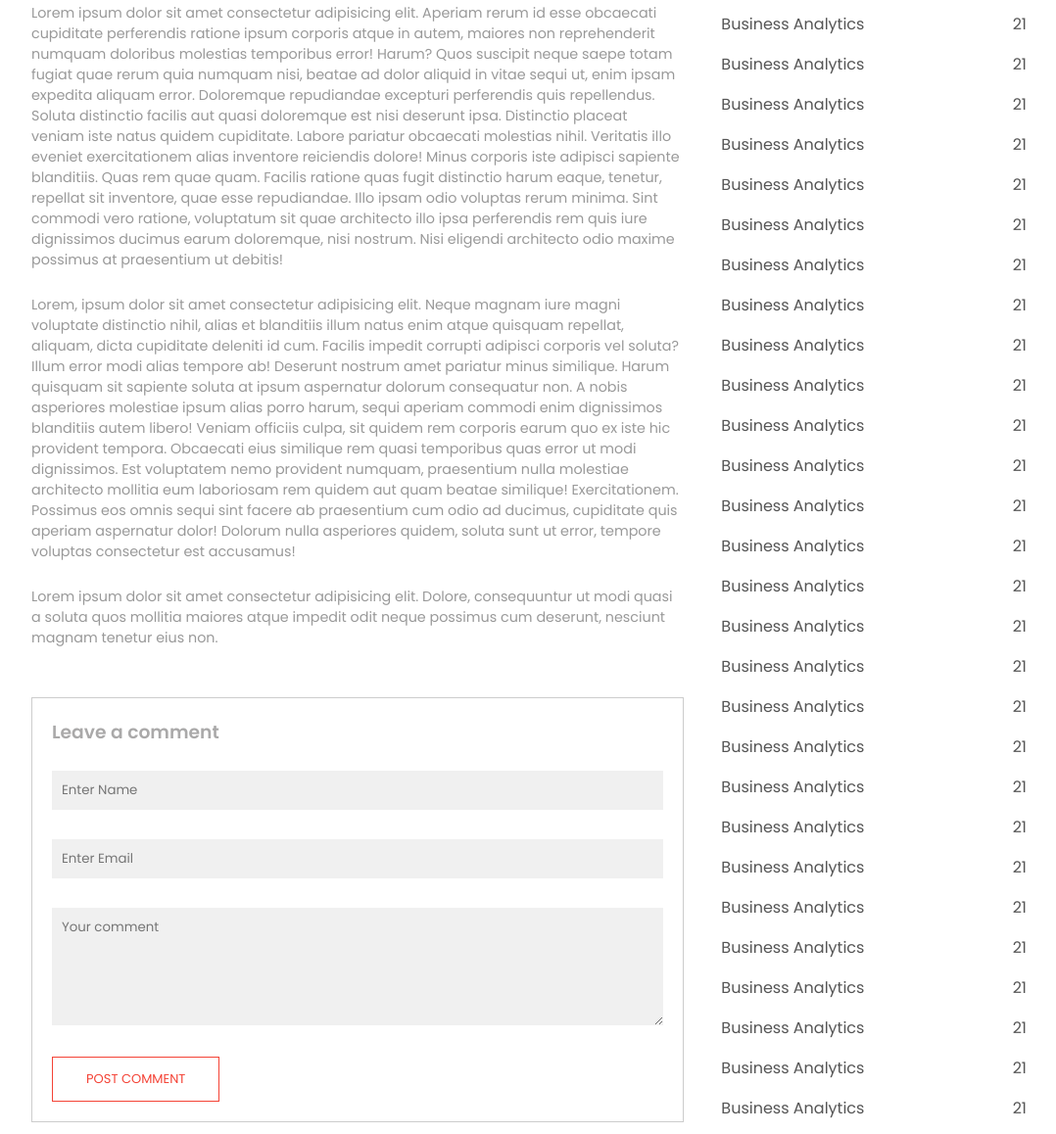
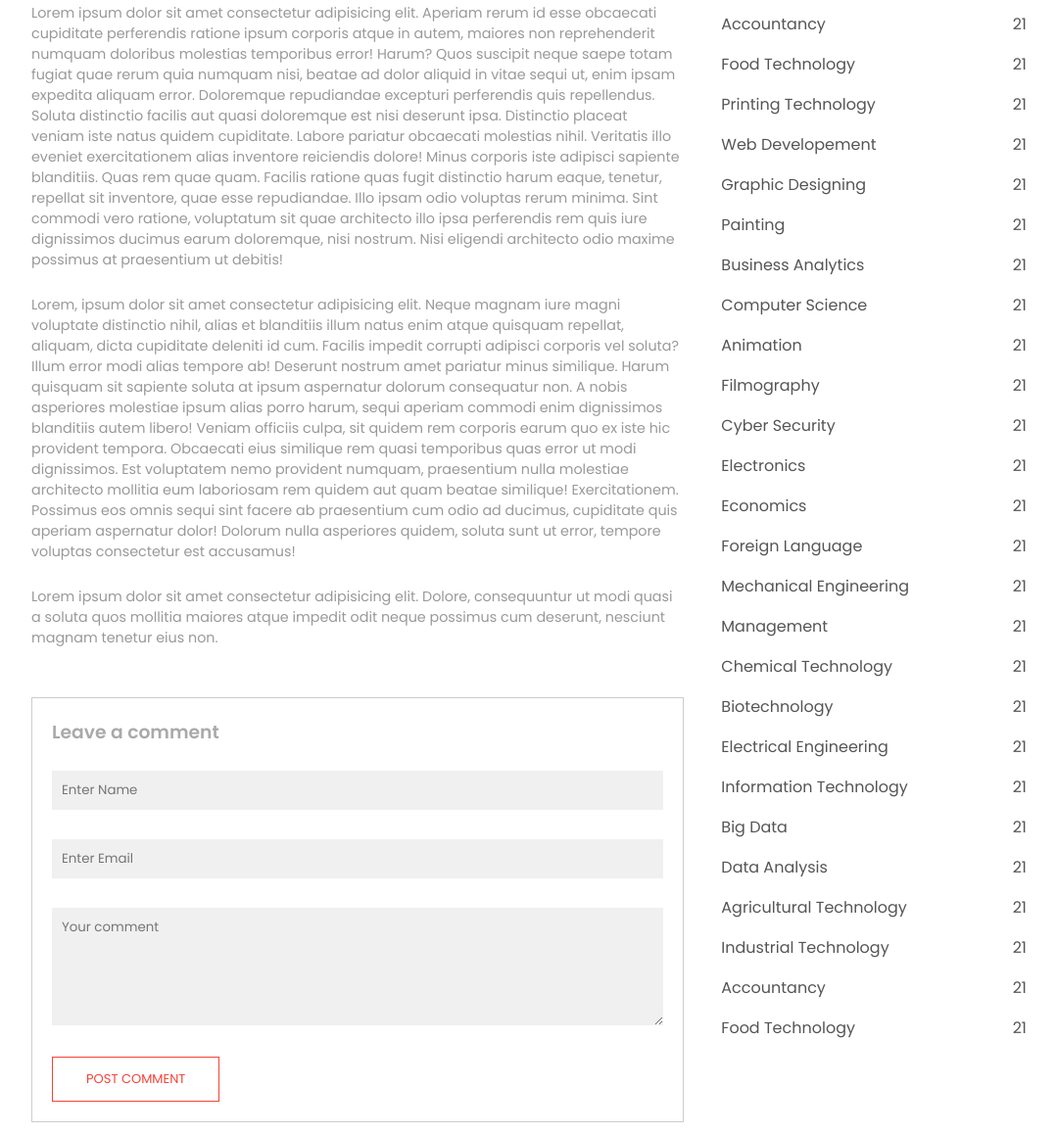
Before and after one commit to using-namespace-ruhul/University-Explorer-Site, a plain HTML site: page blog.html in a window 1280 px wide. Shown: the part 1314-2472 px from the top of the page at 98% size, without its empty margins (96-1174 px from the left). Drawn offline with Linux system fonts and the light colour scheme.

Commit message:
Modified successfully

```diff
--- a/blog.html
+++ b/blog.html
@@ -152,7 +152,27 @@
                     <span>21</span>
                 </div>
                 <div>
-                    <span>Business Analytics</span>
+                    <span>Accountancy</span>
+                    <span>21</span>
+                </div>
+                <div>
+                    <span>Food Technology</span>
+                    <span>21</span>
+                </div>
+                <div>
+                    <span>Printing Technology</span>
+                    <span>21</span>
+                </div>
+                <div>
+                    <span>Web Developement</span>
+                    <span>21</span>
+                </div>
+                <div>
+                    <span>Graphic Designing</span>
+                    <span>21</span>
+                </div>
+                <div>
+                    <span>Painting</span>
                     <span>21</span>
                 </div>
                 <div>
@@ -160,107 +180,79 @@
                     <span>21</span>
                 </div>
                 <div>
-                    <span>Business Analytics</span>
+                    <span>Computer Science</span>
                     <span>21</span>
                 </div>
                 <div>
-                    <span>Business Analytics</span>
+                    <span>Animation</span>
                     <span>21</span>
                 </div>
                 <div>
-                    <span>Business Analytics</span>
+                    <span>Filmography</span>
                     <span>21</span>
                 </div>
                 <div>
-                    <span>Business Analytics</span>
+                    <span>Cyber Security</span>
                     <span>21</span>
                 </div>
                 <div>
-                    <span>Business Analytics</span>
+                    <span>Electronics</span>
                     <span>21</span>
                 </div>
                 <div>
-                    <span>Business Analytics</span>
+                    <span>Economics</span>
                     <span>21</span>
                 </div>
                 <div>
-                    <span>Business Analytics</span>
+                    <span>Foreign Language</span>
                     <span>21</span>
                 </div>
                 <div>
-                    <span>Business Analytics</span>
+                    <span>Mechanical Engineering</span>
                     <span>21</span>
                 </div>
                 <div>
-                    <span>Business Analytics</span>
+                    <span>Management</span>
                     <span>21</span>
                 </div>
                 <div>
-                    <span>Business Analytics</span>
+                    <span>Chemical Technology</span>
                     <span>21</span>
                 </div>
                 <div>
-                    <span>Business Analytics</span>
+                    <span>Biotechnology</span>
                     <span>21</span>
                 </div>
                 <div>
-                    <span>Business Analytics</span>
+                    <span>Electrical Engineering</span>
                     <span>21</span>
                 </div>
                 <div>
-                    <span>Business Analytics</span>
+                    <span>Information Technology</span>
                     <span>21</span>
                 </div>
                 <div>
-                    <span>Business Analytics</span>
+                    <span>Big Data</span>
                     <span>21</span>
                 </div>
                 <div>
-                    <span>Business Analytics</span>
+                    <span>Data Analysis</span>
                     <span>21</span>
                 </div>
                 <div>
-                    <span>Business Analytics</span>
+                    <span>Agricultural Technology</span>
                     <span>21</span>
                 </div>
                 <div>
-                    <span>Business Analytics</span>
+                    <span>Industrial Technology</span>
                     <span>21</span>
                 </div>
                 <div>
-                    <span>Business Analytics</span>
+                    <span>Accountancy</span>
                     <span>21</span>
                 </div>
                 <div>
-                    <span>Business Analytics</span>
-                    <span>21</span>
-                </div>
-                <div>
-                    <span>Business Analytics</span>
-                    <span>21</span>
-                </div>
-                <div>
-                    <span>Business Analytics</span>
-                    <span>21</span>
-                </div>
-                <div>
-                    <span>Business Analytics</span>
-                    <span>21</span>
-                </div>
-                <div>
-                    <span>Business Analytics</span>
-                    <span>21</span>
-                </div>
-                <div>
-                    <span>Business Analytics</span>
-                    <span>21</span>
-                </div>
-                <div>
-                    <span>Business Analytics</span>
-                    <span>21</span>
-                </div>
-                <div>
-                    <span>Business Analytics</span>
+                    <span>Food Technology</span>
                     <span>21</span>
                 </div>
             </div>
```
